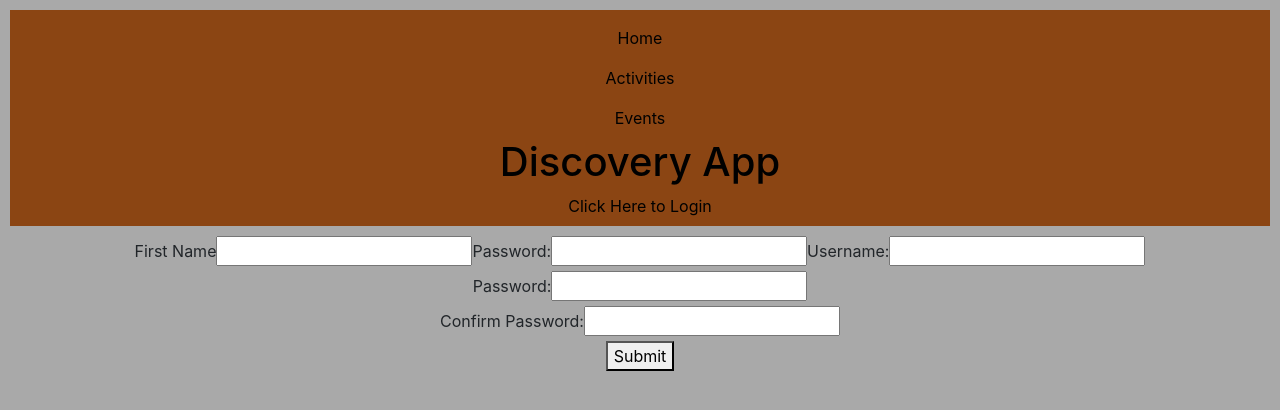
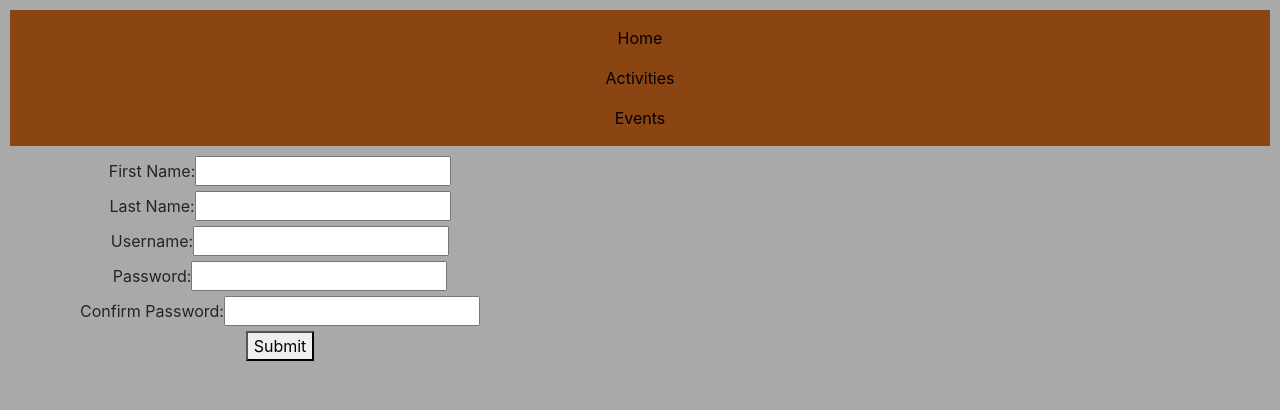
Before and after one commit to dgill45/discovery_app_fe, a React (Create React App) app: page /signup in a window 1280 px wide. Shown: the top 410 px of the page. Built offline with nearby package versions, Linux system fonts and the light colour scheme.

Commit message:
added auth

```diff
--- a/src/App.css
+++ b/src/App.css
@@ -39,7 +39,7 @@ body {
   text-align: center;
   border: grey solid 1px;
   padding: 1rem;
-  width: 12rem;
+  width: 14rem;
   height: 20rem;
   display: inline-grid;
   margin: 1rem 2rem;
@@ -67,6 +67,21 @@ a {
 }
 .clicked {
   height: 30px;
+  border-radius: 40px;
+}
+
+.panel {
+  background-size: cover;
+  background-position: center;
+  background-repeat: no-repeat;
+  height: 80vh;
+  border-radius: 50px;
+  color: #fff;
+  cursor: pointer;
+  flex: 0.5;
+  margin: 10px;
+  position: relative;
+  transition: flex 0.7s, ease-in;
 }
 
 .panel-container{
@@ -105,7 +120,10 @@ nav.navbar {
   margin: 0;
 }
 
+.form-box {
+  width: 560px;
+}
+
 .signup-form {
-  flex-direction: column;
-  align-items: left;
+  align-items: right;
 }
--- a/src/components/EventForm.js
+++ b/src/components/EventForm.js
@@ -20,7 +20,7 @@ function EventForm({createEvent}){
 
       function handleSubmit(event) {
         event.preventDefault();
-        createEvent(newEvent)
+        setNewEvent(newEvent)
       }
 
 
--- a/src/components/Header.js
+++ b/src/components/Header.js
@@ -19,7 +19,7 @@ function Header({ user, onLogout }) {
             <button onClick={handleLogout}>Logout</button>
           </div>
         ) : (
-          <Link to="/login">Click Here to Login</Link>
+          <Link to="/login"></Link>
         )}
       </header>
     );
--- a/src/components/Home.js
+++ b/src/components/Home.js
@@ -16,7 +16,8 @@ function Home(){
                 <h1 className="display-4">Welcome to the Discovery App!</h1>
                 <p className="lead">Use your online life to live life offline.</p>
             </header>
-            Not a member?  Sign Up<Link to = {'/signup'} > Here.</Link>
+            Already a member?  <Link to={"/login"} ><strong>Click Here to Login</strong></Link><br/>
+            Not a member?  Become a Discoverer! <strong>Sign Up<Link to = {'/signup'} > Here.</Link></strong>
 
 
         </div>
--- a/src/components/NavBar.js
+++ b/src/components/NavBar.js
@@ -1,6 +1,5 @@
 import React from 'react'
 import {NavLink} from "react-router-dom"
-import Header from './Header';
 
 function NavBar(){
 
@@ -32,7 +31,6 @@ function NavBar(){
                     <div className = 'nav-link'>
                         <NavLink to = "/events">Events</NavLink>
                     </div>
-                    <Header />
                 </div>
             </nav>
        </div>
--- a/src/components/SignUp.js
+++ b/src/components/SignUp.js
@@ -9,21 +9,6 @@ function SignUp({ onLogin }) {
     const [username, setUsername] = useState("");
     const [password, setPassword] = useState("");
     const [passwordConfirmation, setPasswordConfirmation] = useState("");
-
-
-    /*function createUser(users) {
-        fetch(BASE_URL + "users", {
-          method: "POST",
-          headers: {
-            "Accept": "application/json",
-            "Content-Type": "application/json",
-          },
-          body: JSON.stringify(user),
-        })
-          .then((res) => res.json())
-          .then((json) => setUser([...users, json]))
-
-    }*/
 
     function handleSubmit(e) {
       e.preventDefault();
@@ -43,22 +28,24 @@ function SignUp({ onLogin }) {
     }
 
     return (
-        <div className = "signup-form">
+        <div className ="form-box">
             <form className = "signup-form" onSubmit={handleSubmit}>
-                <label htmlFor="First Name">First Name</label>
+                <label htmlFor="First Name">First Name:</label>
                 <input
                 type="text"
-                id="firstname"
+                name="firstname"
                 value={user.firstname}
                 onChange={(e) => setUser(e.target.value)}
                 />
-                <label htmlFor="Last Name">Password:</label>
+                <br/>
+                <label htmlFor="Last Name">Last Name:</label>
                 <input
                 type="text"
-                id="lastname"
+                name ="lastname"
                 value={user.lastname}
                 onChange={(e) => setUser(e.target.value)}
                 />
+                <br/>
                 <label htmlFor="username">Username:</label>
                 <input
                 type="text"
```
Also changed, not shown: src/components/EventDetails.js (added, +44 -0 lines).
